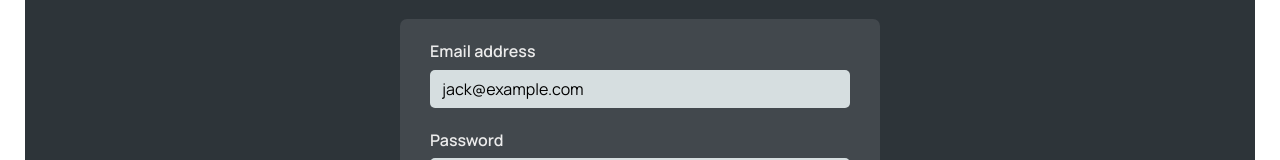
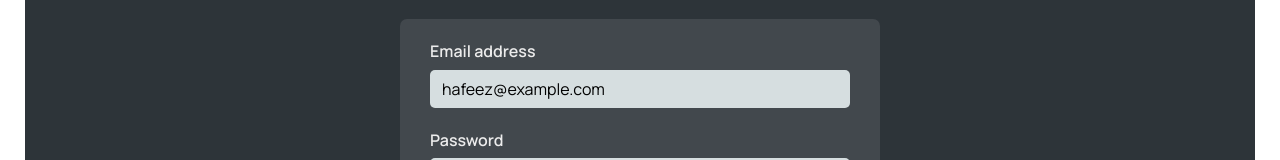
Before and after one commit to ullahhafeez321/World_wise, a React (Vite) app: page /login in a window 1280 px wide. Shown: the part 170-330 px from the top of the page. Built offline with nearby package versions, Linux system fonts and the light colour scheme.

Commit message:
changed the auth names and avatar

```diff
--- a/src/contexts/FakeAuthContext.jsx
+++ b/src/contexts/FakeAuthContext.jsx
@@ -1,4 +1,5 @@
 import { useContext, createContext, useReducer } from "react";
+import myAvatar from "../assets/my-avatar.png";
 
 const AuthContext = createContext();
 
@@ -19,10 +20,10 @@ function reducer(state, action) {
 }
 
 const FAKE_USER = {
-  name: "Jack",
-  email: "jack@example.com",
+  name: "Hafeez Ullah",
+  email: "hafeez@example.com",
   password: "qwerty",
-  avatar: "https://i.pravatar.cc/100?u=zz",
+  avatar: myAvatar,
 };
 
 function AuthProvider({ children }) {
--- a/src/pages/Login.jsx
+++ b/src/pages/Login.jsx
@@ -9,7 +9,7 @@ export default function Login() {
   const navigate = useNavigate();
   const { login, isAuthenticated } = useAuth();
   // PRE-FILL FOR DEV PURPOSES
-  const [email, setEmail] = useState("jack@example.com");
+  const [email, setEmail] = useState("hafeez@example.com");
   const [password, setPassword] = useState("qwerty");
 
   useEffect(() => {
```
Also changed, not shown: src/assets/my-avatar.png (added).
